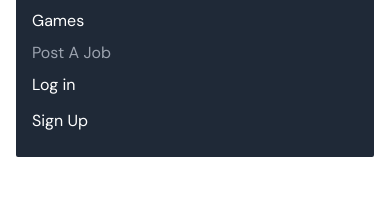
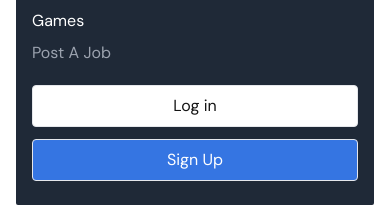
Before and after one commit to rahu186/JobPortal, a React (Vite) app in the folder job-portal/: page / in a window 390 px wide. Both pictures are taken after a click on the button 364 px from the left and 56 px from the top of the page. Shown: the part 199-415 px from the top of the page. Built offline with nearby package versions, Linux system fonts and the light colour scheme; no server answers.

Commit message:
Your new commit message

```diff
--- a/job-portal/src/component/Navbar.jsx
+++ b/job-portal/src/component/Navbar.jsx
@@ -1,5 +1,5 @@
 import React, { useContext, useState } from "react";
-import { NavLink, Link } from "react-router-dom";
+import { NavLink, Link, useNavigate } from "react-router-dom"; // Import useNavigate
 import { FaBarsStaggered, FaXmark } from "react-icons/fa6";
 import { AuthContext } from '../context/AuthContext'; // Import AuthContext
 import { getAuth, signOut } from "firebase/auth"; // Import signOut from Firebase
@@ -8,6 +8,7 @@ export const Navbar = () => {
   const [isMenuOpen, setIsMenuOpen] = useState(false);
   const { user, setUser } = useContext(AuthContext); // Get user from AuthContext
   const auth = getAuth(); // Get the auth instance
+  const navigate = useNavigate(); // Initialize navigate hook
 
   const handleMenuToggler = () => {
     setIsMenuOpen(!isMenuOpen);
@@ -25,6 +26,7 @@ export const Navbar = () => {
       .then(() => {
         setUser(null); // Reset user context
         console.log("User logged out"); // Optional: log message
+        navigate("/"); // Redirect to home page
       })
       .catch((error) => {
         console.error("Logout error:", error); // Handle errors if needed
@@ -115,25 +117,30 @@ export const Navbar = () => {
                 )}
               </li>
             ))}
-            <li className="text-white py-1">
+            <li className="text-base text-white py-1 mt-3">
               {user ? (
-                <div className="flex items-center gap-2">
-                  <img
-                    src={user.photoURL || "/path/to/default/image.png"} // Fallback image
-                    alt={`${user.displayName}'s account`}
-                    className="w-8 h-8 rounded-full"
-                  />
-                  <button onClick={handleLogout} className="text-white">Logout</button>
-                </div>
+                <button
+                  onClick={() => {
+                    handleLogout();
+                    handleMenuToggler();
+                  }}
+                  className="py-2 px-4 border rounded bg-red-600 text-white w-full"
+                >
+                  Logout
+                </button>
               ) : (
-                <div className="flex flex-col space-y-3"> {/* Added flex-col here */}
-                  <Link to="/login" onClick={handleMenuToggler} className="text-white">
+                <div className="flex flex-col gap-3">
+                  <Link
+                    to="/login"
+                    className="py-2 px-4 border rounded bg-white text-primary w-full text-center"
+                    onClick={handleMenuToggler}
+                  >
                     Log in
                   </Link>
                   <Link
                     to="/sign-up"
+                    className="py-2 px-4 border rounded bg-blue text-white w-full text-center"
                     onClick={handleMenuToggler}
-                    className="text-white"
                   >
                     Sign Up
                   </Link>
```
